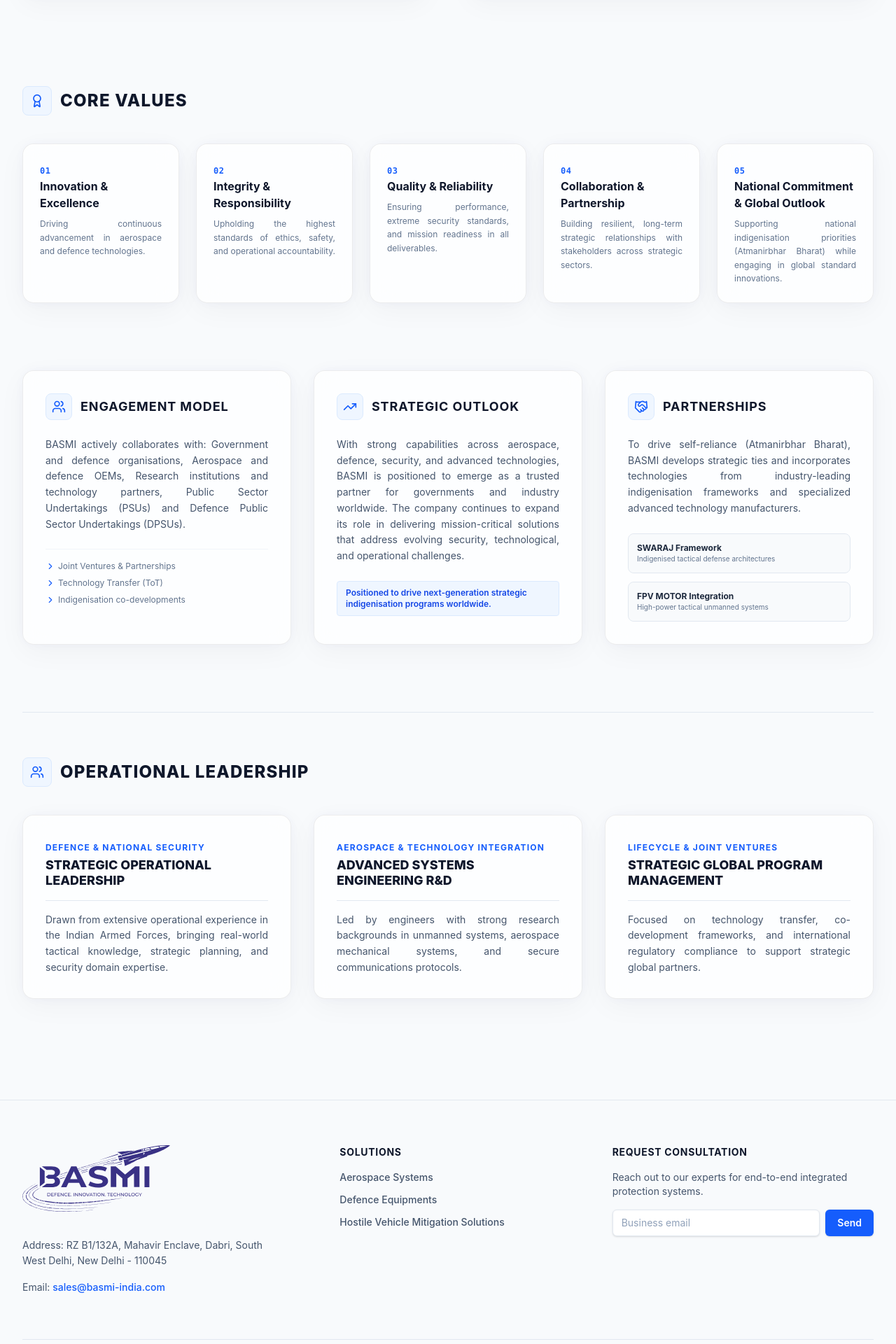
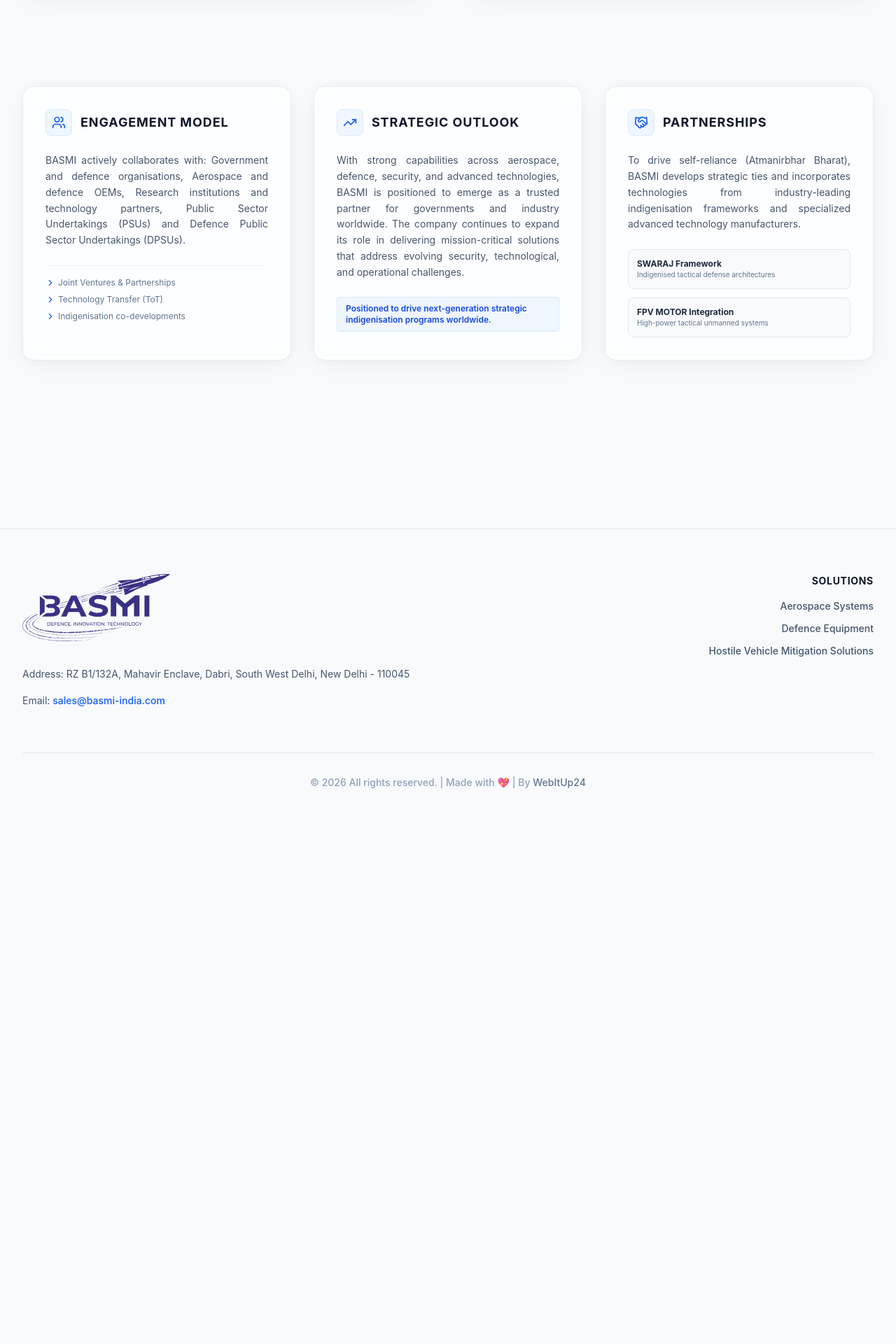
Before and after one commit to YouKnowPrem/BASMI2, a React (Vite) app: page /about in a window 1280 px wide. Shown: the part 1240-3160 px from the top of the page at 70% size. After the commit the page ends 2400 px from the top, so only its background shows below. Built offline with nearby package versions, Linux system fonts and the light colour scheme.

Commit message:
Standardize spelling to Defence Equipment, clean up About page, and simplify Footer layout

```diff
--- a/src/components/Footer.tsx
+++ b/src/components/Footer.tsx
@@ -14,8 +14,8 @@
     <footer className="border-t border-slate-200 bg-slate-50 pt-16 pb-8 text-slate-800">
       <div className="max-w-7xl mx-auto px-4 sm:px-6 lg:px-8">
 
-        {/* THREE COLUMN GRID SYSTEM */}
-        <div className="grid grid-cols-1 md:grid-cols-3 gap-12">
+        {/* TWO COLUMN GRID SYSTEM */}
+        <div className="grid grid-cols-1 md:grid-cols-2 gap-12">
 
           {/* COLUMN 1: Company Logo, Address & Primary Secure Email */}
           <div className="flex flex-col items-start">
@@ -36,33 +36,13 @@
           </div>
 
           {/* COLUMN 2: Corporate Directory & Quick Links */}
-          <div className="md:pl-8">
+          <div className="md:text-right md:justify-self-end">
             <h3 className="text-sm font-bold text-slate-900 tracking-wider uppercase mb-4">Solutions</h3>
             <ul className="space-y-3 text-sm text-slate-600">
               <li><Link to="/aerospace" className="hover:text-blue-600 transition-colors font-medium">Aerospace Systems</Link></li>
-              <li><Link to="/tactical" className="hover:text-blue-600 transition-colors font-medium">Defence Equipments</Link></li>
+              <li><Link to="/tactical" className="hover:text-blue-600 transition-colors font-medium">Defence Equipment</Link></li>
               <li><Link to="/security" className="hover:text-blue-600 transition-colors font-medium">Hostile Vehicle Mitigation Solutions</Link></li>
             </ul>
-          </div>
-
-          {/* COLUMN 3: Business Consultation Form Area */}
-          <div>
-            <h3 className="text-sm font-bold text-slate-900 tracking-wider uppercase mb-4">Request Consultation</h3>
-            <p className="text-sm text-slate-600 mb-4">Reach out to our experts for end-to-end integrated protection systems.</p>
-            <form className="flex space-x-2" onSubmit={(e) => e.preventDefault()}>
-              <input
-                type="email"
-                placeholder="Business email"
-                className="bg-white border border-slate-200 rounded-md px-3 py-2 w-full text-sm text-slate-800 placeholder-slate-400 focus:outline-none focus:border-blue-500 focus:ring-1 focus:ring-blue-500 transition-colors shadow-sm"
-                autoComplete="off"
-              />
-              <button
-                type="button"
-                className="bg-blue-600 hover:bg-blue-700 text-white px-4 py-2 rounded-md text-sm font-semibold transition-colors border border-transparent shadow-sm shrink-0"
-              >
-                Send
-              </button>
-            </form>
           </div>
         </div>
 
--- a/src/components/Navbar.tsx
+++ b/src/components/Navbar.tsx
@@ -115,7 +115,7 @@
                         <Link to="/aerospace" className="text-slate-800 hover:text-blue-600 block font-semibold transition-colors">Aerospace Systems</Link>
                       </li>
                       <li>
-                        <Link to="/tactical" className="text-slate-800 hover:text-blue-600 block font-semibold transition-colors">Defence Equipments</Link>
+                        <Link to="/tactical" className="text-slate-800 hover:text-blue-600 block font-semibold transition-colors">Defence Equipment</Link>
                       </li>
                       <li>
                         <Link to="/security" className="text-slate-800 hover:text-blue-600 block font-semibold transition-colors">Hostile Vehicle Mitigation Solutions</Link>
@@ -183,7 +183,7 @@
 
             <div className="pl-4 space-y-1 text-sm border-l-2 border-slate-200 ml-4 mb-2">
               <Link to="/aerospace" onClick={() => setIsOpen(false)} className="block px-3 py-2 text-slate-600 hover:text-blue-600 font-semibold">• Aerospace Systems</Link>
-              <Link to="/tactical" onClick={() => setIsOpen(false)} className="block px-3 py-2 text-slate-600 hover:text-blue-600 font-semibold">• Defence Equipments</Link>
+              <Link to="/tactical" onClick={() => setIsOpen(false)} className="block px-3 py-2 text-slate-600 hover:text-blue-600 font-semibold">• Defence Equipment</Link>
               <Link to="/security" onClick={() => setIsOpen(false)} className="block px-3 py-2 text-slate-600 hover:text-blue-600 font-semibold">• Hostile Vehicle Mitigation Solutions</Link>
             </div>
 
--- a/src/pages/About.tsx
+++ b/src/pages/About.tsx
@@ -1,61 +1,15 @@
 /** ============================================================================
  *  BASMI Defence Systems - Corporate Profile Page Component (About.tsx)
  *  ----------------------------------------------------------------------------
- *  Purpose: Displays the company profile, operational mission, corporate values,
- *           operational frameworks (e.g. SWARAJ), and leadership credentials.
- *  Editable Parameters:
- *    - values array: Key pillars of business operations.
- *    - leadership array: Operational areas and backgrounds of company leadership.
+ *  Purpose: Displays the company profile, operational mission, and strategic
+ *           operational frameworks (e.g. SWARAJ).
  *  ============================================================================
  */
 
 import { GlassCard } from '../components/GlassCard';
-import { Target, Compass, Award, Users, Handshake, ChevronRight, TrendingUp } from 'lucide-react';
+import { Target, Compass, Users, Handshake, ChevronRight, TrendingUp } from 'lucide-react';
 
 export const About = () => {
-  // --- STATIC VALUES & PRINCIPLES CONFIGURATION ---
-  const values = [
-    {
-      title: "Innovation & Excellence",
-      description: "Driving continuous advancement in aerospace and defence technologies."
-    },
-    {
-      title: "Integrity & Responsibility",
-      description: "Upholding the highest standards of ethics, safety, and operational accountability."
-    },
-    {
-      title: "Quality & Reliability",
-      description: "Ensuring performance, extreme security standards, and mission readiness in all deliverables."
-    },
-    {
-      title: "Collaboration & Partnership",
-      description: "Building resilient, long-term strategic relationships with stakeholders across strategic sectors."
-    },
-    {
-      title: "National Commitment & Global Outlook",
-      description: "Supporting national indigenisation priorities (Atmanirbhar Bharat) while engaging in global standard innovations."
-    }
-  ];
-
-  // --- STATIC LEADERSHIP & OPERATIONAL EXPERTISES ---
-  const leadership = [
-    {
-      role: "Strategic Operational Leadership",
-      background: "Defence & National Security",
-      desc: "Drawn from extensive operational experience in the Indian Armed Forces, bringing real-world tactical knowledge, strategic planning, and security domain expertise."
-    },
-    {
-      role: "Advanced Systems Engineering R&D",
-      background: "Aerospace & Technology Integration",
-      desc: "Led by engineers with strong research backgrounds in unmanned systems, aerospace mechanical systems, and secure communications protocols."
-    },
-    {
-      role: "Strategic Global Program Management",
-      background: "Lifecycle & Joint Ventures",
-      desc: "Focused on technology transfer, co-development frameworks, and international regulatory compliance to support strategic global partners."
-    }
-  ];
-
   return (
     <div className="min-h-screen bg-background pt-32 lg:pt-48 pb-24 lg:pb-36">
       <div className="max-w-7xl mx-auto px-4 sm:px-6 lg:px-8">
@@ -109,26 +63,7 @@
           </GlassCard>
         </div>
 
-        {/* 3. CORE VALUES SECTION */}
-        <div className="mb-24">
-          <div className="flex items-center space-x-3 mb-10">
-            <div className="bg-blue-50 p-2.5 rounded-lg text-blue-600 border border-blue-100">
-              <Award className="h-5 w-5" />
-            </div>
-            <h2 className="text-2xl font-extrabold text-slate-900 uppercase tracking-wider">Core Values</h2>
-          </div>
-          <div className="grid grid-cols-1 md:grid-cols-2 lg:grid-cols-5 gap-6">
-            {values.map((v, i) => (
-              <GlassCard key={i} className="p-6 flex flex-col hover:border-blue-500/25 transition-all duration-300" delay={i * 0.05}>
-                <span className="text-blue-600 text-xs font-bold uppercase tracking-wider mb-2 font-mono">0{i+1}</span>
-                <h3 className="text-base font-bold text-slate-900 mb-2">{v.title}</h3>
-                <p className="text-xs text-slate-500 leading-relaxed text-justify">{v.description}</p>
-              </GlassCard>
-            ))}
-          </div>
-        </div>
-
-        {/* 4. ENGAGEMENT AND PARTNERSHIP FRAMEWORKS */}
+        {/* 3. ENGAGEMENT AND PARTNERSHIP FRAMEWORKS */}
         <div className="grid grid-cols-1 lg:grid-cols-3 gap-8 mb-24">
           {/* Partnership Engagement Model */}
           <GlassCard className="p-8 hover:border-blue-500/25 transition-all duration-300">
@@ -188,29 +123,6 @@
           </GlassCard>
         </div>
 
-        {/* 5. LEADERSHIP PROFILE SECTION */}
-        <div className="border-t border-slate-200 pt-16">
-          <div className="flex items-center space-x-3 mb-10">
-            <div className="bg-blue-50 p-2.5 rounded-lg text-blue-600 border border-blue-100">
-              <Users className="h-5 w-5" />
-            </div>
-            <h2 className="text-2xl font-extrabold text-slate-900 uppercase tracking-wider">Operational Leadership</h2>
-          </div>
-          <div className="grid grid-cols-1 md:grid-cols-3 gap-8">
-            {leadership.map((leader, i) => (
-              <GlassCard key={i} className="p-8 hover:border-blue-500/30 transition-all duration-300 flex flex-col" delay={i * 0.1}>
-                <div className="border-b border-slate-200 pb-4 mb-4">
-                  <span className="text-xs font-bold text-blue-600 uppercase tracking-widest">{leader.background}</span>
-                  <h3 className="text-lg font-extrabold text-slate-900 mt-1 uppercase leading-tight">{leader.role}</h3>
-                </div>
-                <p className="text-sm text-slate-600 leading-relaxed text-justify flex-grow">
-                  {leader.desc}
-                </p>
-              </GlassCard>
-            ))}
-          </div>
-        </div>
-
       </div>
     </div>
   );
--- a/src/pages/Tactical.tsx
+++ b/src/pages/Tactical.tsx
@@ -1,7 +1,7 @@
 /** ============================================================================
  *  BASMI Defence Systems - Tactical & Mission Support (Tactical.tsx)
  *  ----------------------------------------------------------------------------
- *  Purpose: Displays the centered Defence Equipments title and full-bleed
+ *  Purpose: Displays the centered Defence Equipment title and full-bleed
  *           interactive dynamic image splits for body armours and carry systems.
  *  ============================================================================
  */
@@ -14,7 +14,7 @@
       {/* SECTION HEADER BLOCK */}
       <div className="max-w-7xl mx-auto px-4 sm:px-6 lg:px-8 text-center mb-12 lg:mb-16">
         <h1 className="text-4xl md:text-5xl font-black text-slate-900 tracking-tight uppercase mb-3">
-          Defence <span className="text-transparent bg-clip-text bg-gradient-to-r from-blue-600 to-blue-800 font-extrabold">Equipments</span>
+          Defence <span className="text-transparent bg-clip-text bg-gradient-to-r from-blue-600 to-blue-800 font-extrabold">Equipment</span>
         </h1>
       </div>
 
```
